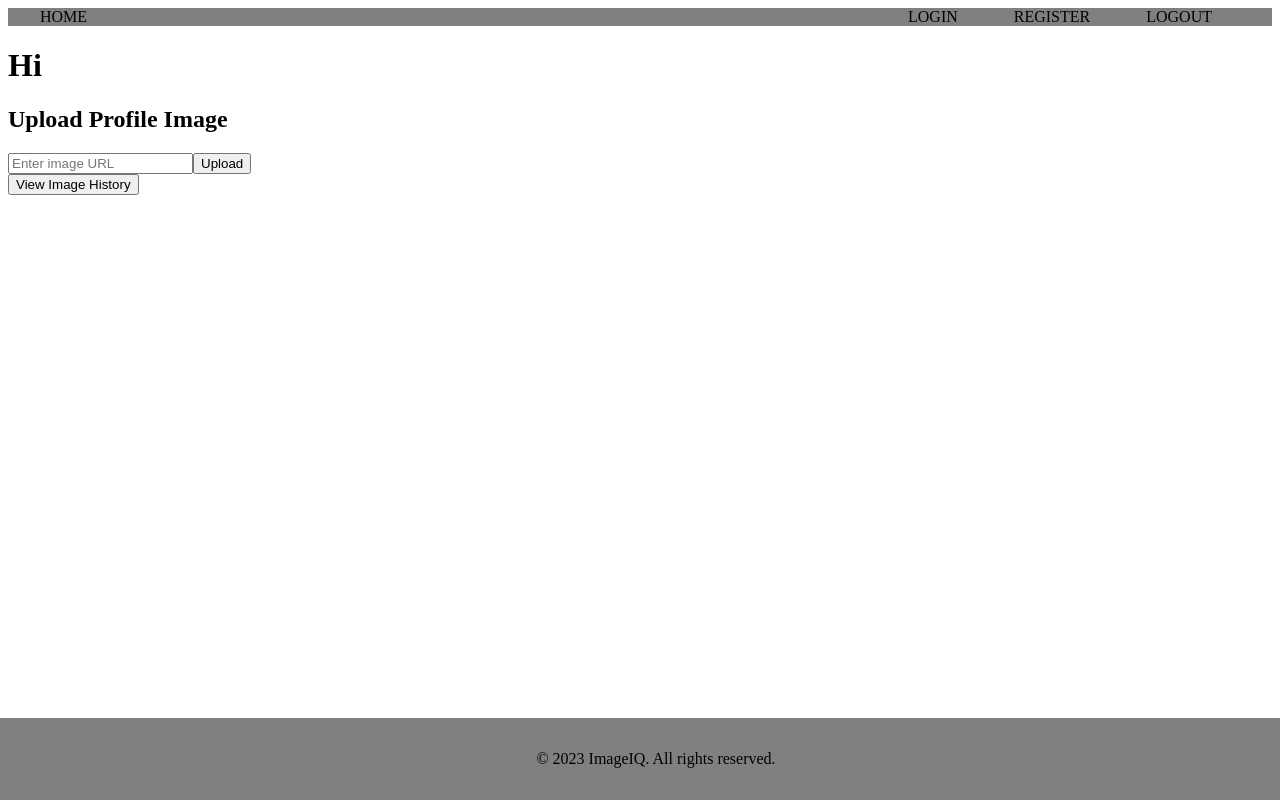
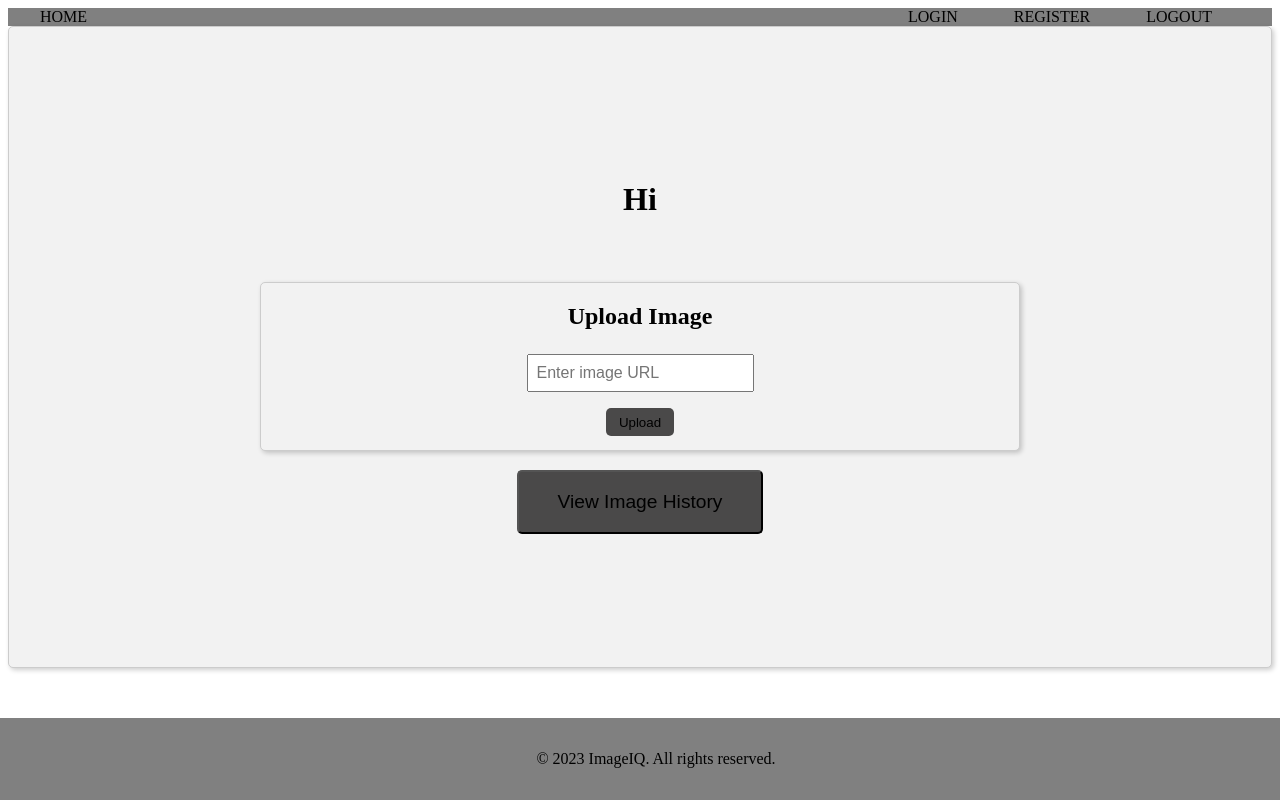
Before and after one commit to Vbeni/imageIQ_frontend, a React (Create React App) app: page /user/1 in a window 1280 px wide. Built offline with nearby package versions, Linux system fonts and the light colour scheme; no server answers.

Commit message:
upload image css

```diff
--- a/src/components/Auth/Logout.js
+++ b/src/components/Auth/Logout.js
@@ -8,18 +8,16 @@ const Logout = () => {
   const navigate = useNavigate();
 
   const handleLogout = () => {
-
     clearUserToken();
-
     navigate('/');
   };
 
   return (
-    <>
+    <div className='logout-container'>
       <h1>Logout</h1>
       <p>Are you sure you want to logout?</p>
       <button onClick={handleLogout}>Logout</button>
-    </>
+    </div>
   );
 };
 
--- a/src/components/UserProfile/ImageHistory.js
+++ b/src/components/UserProfile/ImageHistory.js
@@ -18,15 +18,15 @@ function ImageHistory({ userId }) {
   }, [userId]);
 
   return (
-    <div>
+    <div className='history-container'>
       <h2>Image History</h2>
       {images.length === 0 ? (
         <p>No images found.</p>
       ) : (
-        <ul>
+        <ul className='image-list'>
           {images.map((image) => (
             <li key={image._id}>
-              <img src={image.Image} alt="" />
+              <img className='history-image' src={image.Image} alt="" />
             </li>
           ))}
         </ul>
--- a/src/components/UserProfile/Profile.js
+++ b/src/components/UserProfile/Profile.js
@@ -36,8 +36,8 @@ function UploadImage({ onImageUpload, userid }) {
   };
 
   return (
-    <div>
-      <h2>Upload Profile Image</h2>
+    <div className='image-upload-container'>
+      <h2>Upload Image</h2>
       <form onSubmit={handleSubmit}>
         <input type="text" placeholder="Enter image URL" value={imageUrl} onChange={handleChange} />
         <button type="submit">Upload</button>
@@ -71,11 +71,11 @@ const Profile = () => {
   };
 
   return (
-    <div>
+    <div className='profile-container'>
       <h1>Hi {user && user.username}</h1>
       <UploadImage onImageUpload={handleImageUpload} userid={id} />
       <Link to="/imagehistory">
-        <button>View Image History</button>
+        <button className='view-history-button'>View Image History</button>
       </Link>
     </div>
   );
--- a/src/components/UserProfile/UploadImage.js
+++ b/src/components/UserProfile/UploadImage.js
@@ -30,7 +30,7 @@ function UploadImage({ onImageUpload }) {
 
   return (
     <div>
-      <h2>Upload Profile Image</h2>
+      <h2>Upload an Image</h2>
       <form onSubmit={handleSubmit}>
         <input type="text" placeholder="Enter image URL" value={imageUrl} onChange={handleChange} />
         <button type="submit">Upload</button>
--- a/src/index.css
+++ b/src/index.css
@@ -197,3 +197,121 @@
 .register-container input[type="submit"]:hover {
   background-color: white;
 }
+
+.logout-container {
+  display: flex;
+  flex-direction: column;
+  justify-content: center;
+  align-items: center;
+  height: 50vh;
+  background-color: #f2f2f2;
+  border: 1px solid #ccc;
+  border-radius: 5px;
+  box-shadow: 2px 2px 5px rgba(0,0,0,0.2);
+}
+
+.logout-container h1 {
+  color: black;
+  font-size: 1.5em;
+  margin-bottom: 1em;
+}
+
+.logout-container p {
+  color: black;
+  font-size: 1.2em;
+  margin-bottom: 1em;
+}
+
+.logout-container button {
+  background-color: grey;
+  color: black;
+  border: none;
+  border-radius: 5px;
+  padding: 0.5em 1em;
+  cursor: pointer;
+  transition: background-color 0.3s ease;
+}
+
+.logout-container button:hover {
+  background-color: white;
+}
+
+.profile-container {
+  display: flex;
+  flex-direction: column;
+  justify-content: center;
+  align-items: center;
+  height: 80vh;
+  background-color: #f2f2f2;
+  border: 1px solid #ccc;
+  border-radius: 5px;
+  box-shadow: 2px 2px 5px rgba(0,0,0,0.2);
+}
+
+.profile-container h1 {
+  color: black;
+  font-size: 2em;
+  margin-bottom: 1em;
+}
+
+.image-upload-container {
+  width: 60%;
+  display: flex;
+  flex-direction: column;
+  justify-content: center;
+  align-items: center;
+  margin-top: 2em;
+  background-color: #f2f2f2;
+  border: 1px solid #ccc;
+  border-radius: 5px;
+  box-shadow: 2px 2px 5px rgba(0,0,0,0.2);
+}
+
+.image-upload-container h2 {
+  color: black;
+  font-size: 1.5em;
+  margin-bottom: 1em;
+}
+
+.image-upload-container form {
+  display: flex;
+  flex-direction: column;
+  align-items: center;
+  width: 100%;
+}
+
+.image-upload-container input {
+  margin-bottom: 1em;
+  padding: 0.5em;
+  font-size: 1em;
+}
+
+.image-upload-container button {
+  background-color: rgb(74, 73, 73);
+  color: black;
+  border: none;
+  border-radius: 5px;
+  padding: 0.5em 1em;
+  cursor: pointer;
+  transition: background-color 0.3s ease;
+  margin-bottom: 1em;
+}
+
+.image-upload-container button:hover {
+  background-color: rgb(128 128, 128);
+}
+.view-history-button {
+  color: rgb(0, 0, 0);
+  background-color: rgb(74, 73, 73);
+  text-decoration: none;
+  padding: 1em 2em;
+  font-size: 1.2em;
+  border-radius: 5px;
+  transition: background-color 0.3s ease;
+  margin-top: 1em;
+  display: inline-block;
+}
+
+.view-history-button:hover {
+  background-color: rgb(128 128, 128);
+}
```
